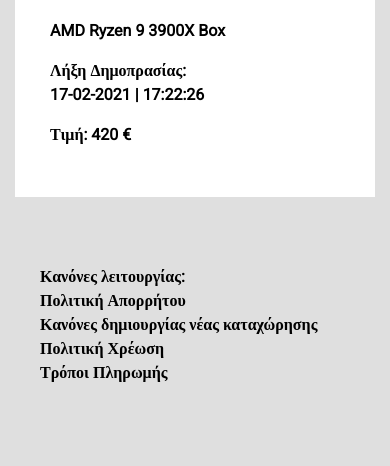
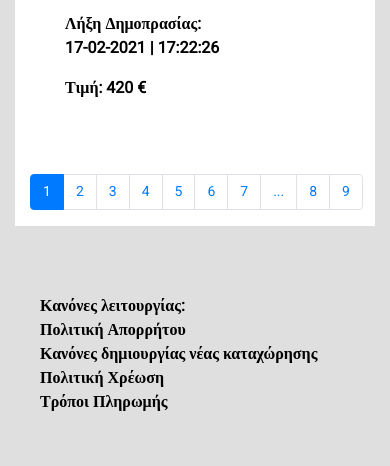
Before and after one commit to GeorgeKrs/e-AuctionShop, a PHP site: page / in a window 390 px wide. Shown: the part 1397-1863 px from the top of the page. Run offline with PHP 8.4, Linux system fonts and the light colour scheme; data comes from the database, SQL or seed files in the repository; data that the repository does not hold is empty; some libraries are stand-ins or nearby versions.

Commit message:
pagination UI & functionality on main page

```diff
--- a/main_section.php
+++ b/main_section.php
@@ -33,84 +33,90 @@
 
 
 
-            <div class="row mt-4" id="productsDiv">
-                <?php
-                    require 'pagination.php';
-
-                // $sql_query = "SELECT * FROM products_table ORDER BY id DESC";
-
-                // $result = mysqli_query($connection, $sql_query);
-
-                // if (mysqli_num_rows($result) > 0) {
-                //     while($row=mysqli_fetch_assoc($result)) {
-
-                //         $image = "$row[primary_image_url]";
-                //         $title = "$row[title]";
-                //         $price = "$row[price]";
-                //         $id = "$row[id]";
-                //         $auction_ended = "$row[auction_ended]";
-                //         $auction_type = "$row[auction_type]";
-
-                //         echo '
-                //             <div class="card-deck col-sm-12 col-md-4 mt-4 product-zoom-Div" style="padding: 30px;">
-                //                 <a class="category-links" href="products_info.php?link='.$id.'">
-                //                     <img class="card-img-top" src="auctions_images/'.$image.'" alt="product">
-                //                     <div class="card-body">
-                //                         <p class="card-text">'.$title.'</p>
-                //                         <p class="card-text">Λήξη '.$auction_type.'ς:<br>'.$auction_ended.'</p>
-                //                         <p class="card-text">Τιμή: '.$price.' &euro;</p>
-                //                     </div>
-                //                 </a>
-                //             </div>
-                //         ';
-
-                //     }
-                // }
-
-                // mysqli_close($connection);
-
-                ?>
 
 
-            </div>
+            <?php
+                require 'pagination.php';
+            ?>
+
+            <!-- start of pagination -->
+            <div class="row mt-4 text-center" style="margin:auto;" id="pagination">
+                <div class="col-md-6 col-sm-12">
+                </div>
+                <div class="col-md-6 col-sm-12">
+                    <ul class="pagination">
+
+                    <?php
+
+                    if ($total_pages <=7){
+                        for ($counter = 1; $counter <= $total_pages; $counter++){
+                            if ($counter==$pageno){
+                                echo "<li class='page-item'><a class='page-link'>$counter</a></li>";
+                            }else{
+                                echo "<li class='page-item'><a class='page-link' href='?pageno=$counter'>$counter</a></li>";
+                            }
+                        }
+
+                    }elseif ($total_pages > 7){
+                        if ($pageno <= 4) {
+                            for($counter = 1; $counter < 8; $counter++){
+                                if ($counter == $pageno){
+                                    echo "<li class='page-item active'><a class='page-link active'>$counter</a></li>";
+                                }else{
+                                    echo "<li class='page-item'><a class='page-link' href='?pageno=$counter'>$counter</a></li>";
+                                }
+                            }
+
+                            echo "<li class='page-item'><a class='page-link'>...</a></li>";
+                            echo "<li class='page-item'><a class='page-link' href='?pageno=$second_last'>$second_last</a></li>";
+                            echo "<li class='page-item'><a class='page-link' href='?pageno=$total_pages'>$total_pages</a></li>";
+
+                        }elseif ($total_pages  > 4 && $pageno < $total_pages - 4){
+                            echo "<li class='page-item'><a class='page-link' href='?pageno=1'>1</a></li>";
+                            echo "<li class='page-item'><a class='page-link' href='?pageno=2'>2</a></li>";
+                            echo "<li class='page-item'><a class='page-link'>...</a></li>";
+                            for (
+                                $counter = $pageno - $adjacents;
+                                $counter <= $pageno + $adjacents;
+                                $counter++
+                                ) {
+                                if ($counter == $pageno) {
+                                    echo "<li class='page-item active'><a class='page-link active'>$counter</a></li>";
+                                }else{
+                                    echo "<li class='page-item'><a class='page-link' href='?pageno=$counter'>$counter</a></li>";
+                                    }
+                                }
+                            echo "<li class='page-item'><a class='page-link'>...</a></li>";
+                            echo "<li class='page-item'><a class='page-link' href='?pageno=$second_last'>$second_last</a></li>";
+                            echo "<li class='page-item'><a class='page-link' href='?pageno=$total_pages'>$total_pages</a></li>";
 
 
-            <div class="row mt-4 text-center" id="pagination">
+                        }else {
+                                echo "<li class='page-item'><a class='page-link' href='?pageno=1'>1</a></li>";
+                                echo "<li class='page-item'><a class='page-link' href='?pageno=2'>2</a></li>";
+                                echo "<li class='page-item'><a class='page-link'>...</a></li>";
+                                for (
+                                    $counter = $total_pages - 4;
+                                    $counter <= $total_pages;
+                                    $counter++
+                                    )
+                                    {
+                                    if ($counter == $pageno) {
+                                        echo "<li class='page-item active'><a class='page-link active'>$counter</a></li>";
+                                    }else{
+                                        echo "<li class='page-item'><a class='page-link' href='?pageno=$counter'>$counter</a></li>";
+                                }
+                            }
 
-                <div class="col-md-12 col-sm-12">
-                    <ul class="pagination">
+                        }
+                    }
 
-                        <?php
-                        $pageno=1;
-                        for ($pageno==1; $pageno <= $total_pages; $pageno++) {
-                            echo '<li class="page-item"><a class="page-link" href="?pageno='.$pageno.'">'.$pageno.'</a></li>';
-                        }
-                        ?>
+                    ?>
 
                     </ul>
                 </div>
-
-
-
-
-
-<script>
-    $(function(){
-    var current_page_URL = location.href;
-    $( "a" ).each(function() {
-    if ($(this).attr("href") !== "#") {
-        var target_URL = $(this).prop("href");
-       if (target_URL == current_page_URL) {
-          $('pagination a').parents('li, ul').removeClass('active');
-          $(this).parent('li').addClass('active');
-          return false;
-       }
-     }
-  });
-});
-</script>
-
             </div>
+            <!-- end of pagination -->
 
 
 
--- a/pagination.php
+++ b/pagination.php
@@ -11,11 +11,15 @@ if (isset($_GET['pageno'])) {
 
 $no_of_records_per_page = 1;
 $offset = ($pageno - 1) * $no_of_records_per_page;
+$previous_page = $pageno - 1;
+$next_page = $pageno + 1;
+$adjacents = 2;
 
 $total_pages_sql = "SELECT COUNT(*) FROM products_table";
 $result = mysqli_query($connection, $total_pages_sql);
 $total_rows=mysqli_fetch_array($result)[0];
 $total_pages = ceil($total_rows / $no_of_records_per_page);
+$second_last = $total_pages - 1;
 
 $sql_query = "SELECT * FROM products_table LIMIT $offset, $no_of_records_per_page";
 $result_data = mysqli_query($connection,$sql_query);
--- a/style.css
+++ b/style.css
@@ -139,6 +139,10 @@ body {
 
 /* main_section css */
 
+.disabled-link{
+    color: #000;
+    pointer-events: none;
+}
 
 /* product */
 .product-zoom-Div {
@@ -299,11 +303,7 @@ color: #000;
     }
 
     /* pagination */
-    #pagination {
-        display: none;
-    }
-    #responsivePagination{
-        display: inline-block!important;
-        float: none!important;
-    }
+    #pagination{
+        font-size: 14px!important;
+   }
 }
```
